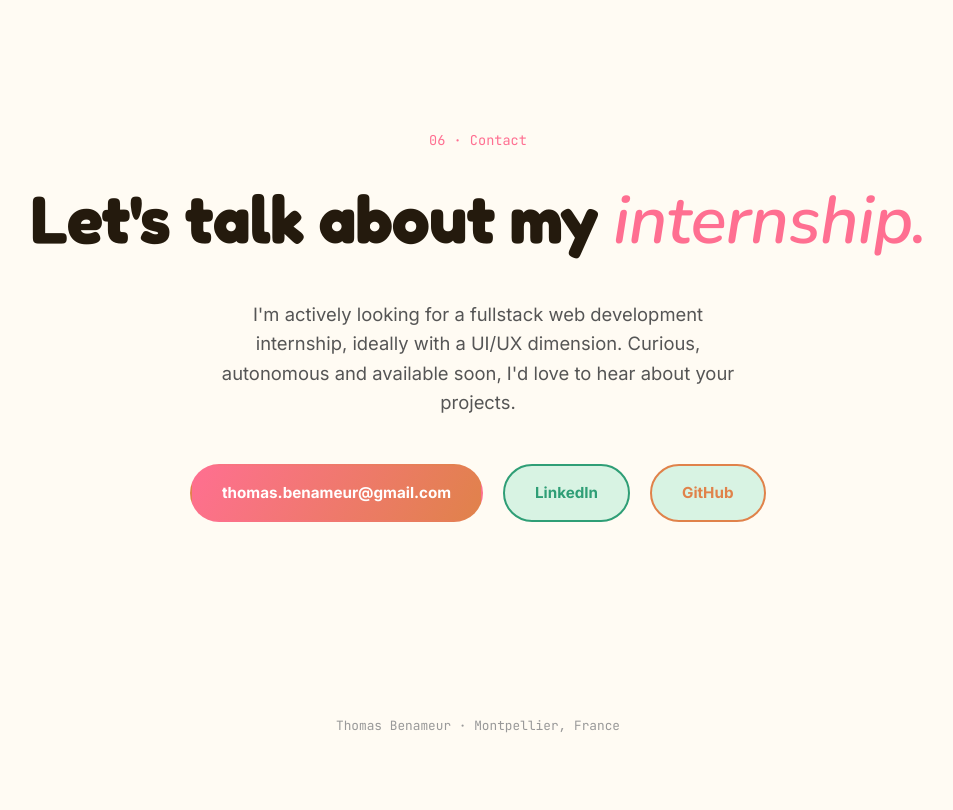
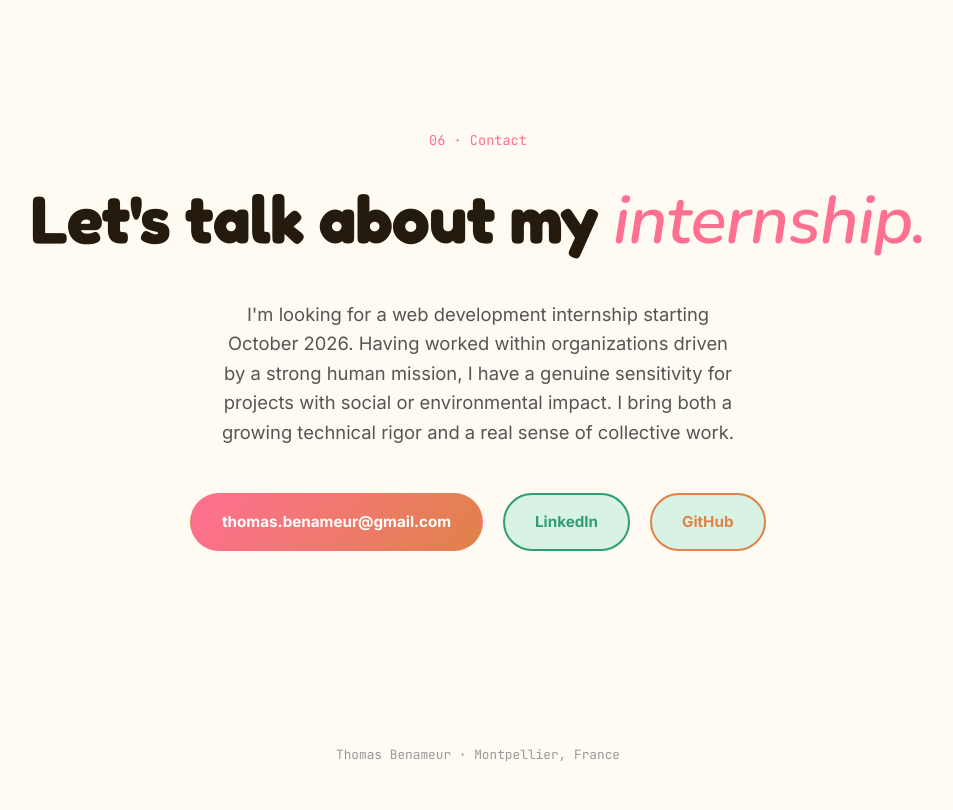
Before and after one commit to TomB-S/portofolio-thomasbenameur, a plain HTML site: page index-en.html in a window 1280 px wide. Shown: the part 7099-7909 px from the top of the page, without its empty margins (162-1115 px from the left). Before the commit the page ends 7879 px from the top, so only its background shows below. Drawn offline with nearby package versions, Linux system fonts and the light colour scheme.

Commit message:
update bio

```diff
--- a/index-en.html
+++ b/index-en.html
@@ -839,9 +839,10 @@
       <span class="sec-num sec-num--violet">06 · Contact</span>
       <h2>Let's talk about my <span class="serif">internship.</span></h2>
       <p>
-        I'm actively looking for a fullstack web development internship, ideally
-        with a UI/UX dimension. Curious, autonomous and available soon, I'd love
-        to hear about your projects.
+       I'm looking for a web development internship starting October 2026. Having worked within
+       organizations driven by a strong human mission, I have a genuine sensitivity for projects
+       with social or environmental impact.
+       I bring both a growing technical rigor and a real sense of collective work.
       </p>
       <div class="contact-links">
         <a
```
Also changed, not shown: index.html (+3 -3 lines), src/images-git/qr-explore.png, 2 other files.
